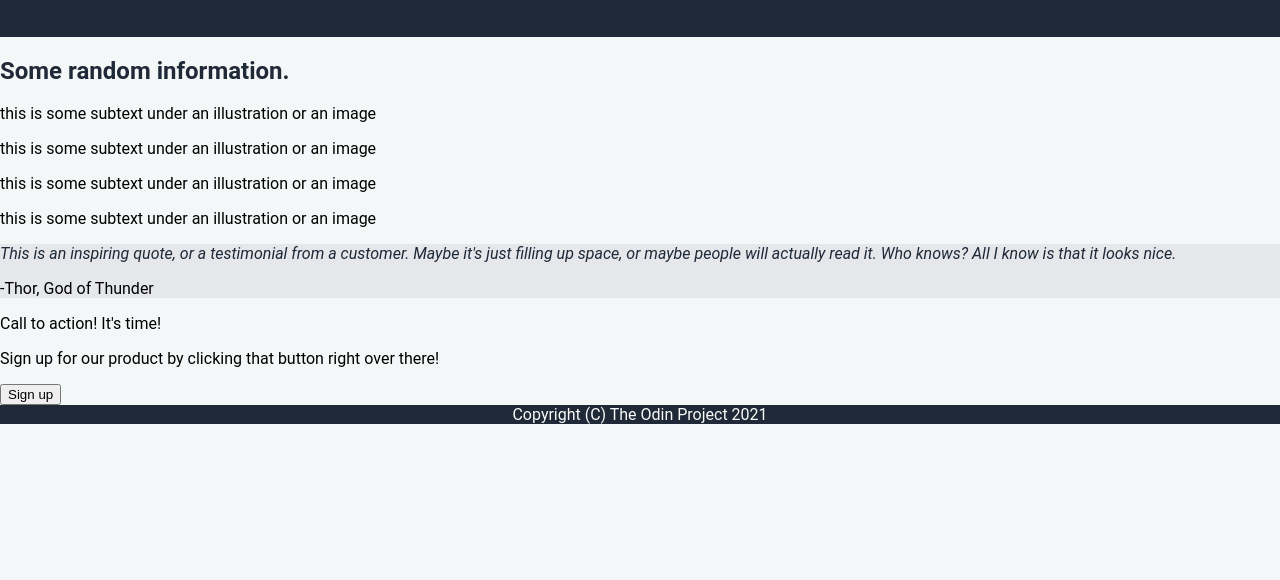
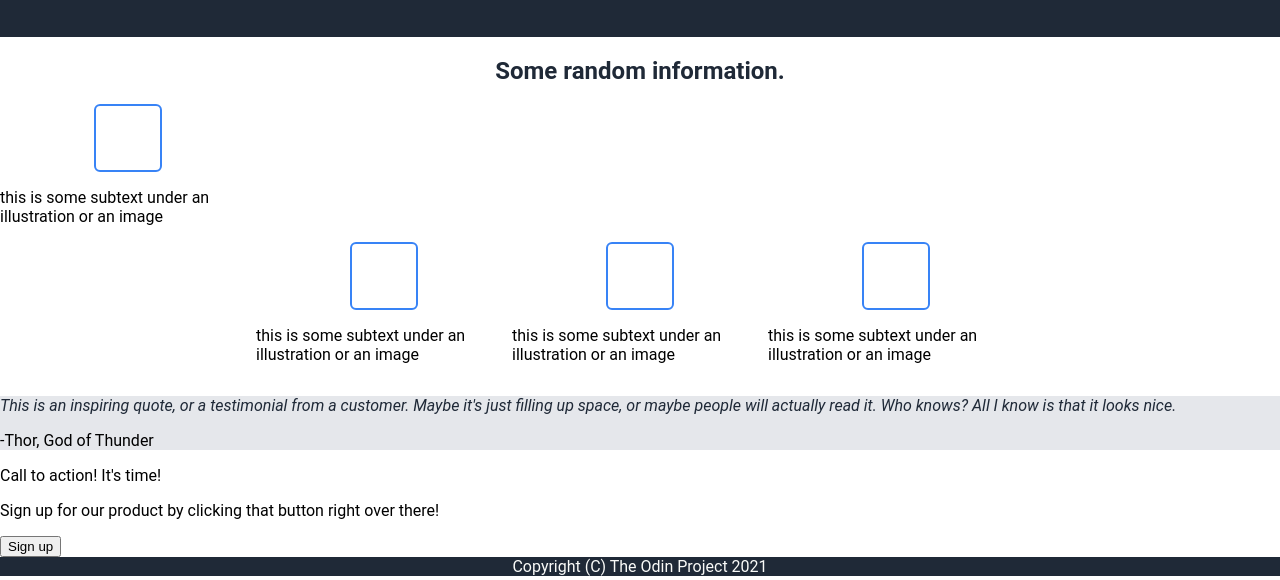
Before and after one commit to plamen5rov/TheOdinProject, a plain HTML site: page landing-page/index.html in a window 1280 px wide. Shown: the part 220-800 px from the top of the page. Drawn offline with Linux system fonts and the light colour scheme.

Commit message:
feat: add info-section css styling

```diff
--- a/landing-page/index.html
+++ b/landing-page/index.html
@@ -30,9 +30,14 @@
         </div>
       </section>
     </header>
-    <section>
+    <section id="info-section">
       <h2>Some random information.</h2>
       <div class="img-sub">
+        <div class="img-div"></div>
+        <p>this is some subtext under an illustration or an image</p>
+      </div>
+      <div class="img-row">
+        <div class="img-sub">
         <div class="img-div"></div>
         <p>this is some subtext under an illustration or an image</p>
       </div>
@@ -44,10 +49,8 @@
         <div class="img-div"></div>
         <p>this is some subtext under an illustration or an image</p>
       </div>
-      <div class="img-sub">
-        <div class="img-div"></div>
-        <p>this is some subtext under an illustration or an image</p>
       </div>
+
     </section>
     <section id="testimonial">
       <p id="quote">
--- a/landing-page/style.css
+++ b/landing-page/style.css
@@ -1,7 +1,7 @@
 body {
   height: 100vh;
   margin: 0;
-  background-color: rgb(244, 247, 247);
+  background-color: white;
   font-family: "Roboto", sans-serif;
   padding: 0;
 }
@@ -37,6 +37,7 @@ h2 {
   font-size: 36 px;
   font-weight: extra-bold;
   color: #1f2937;
+  text-align: center;
 }
 #header-section {
   display: flex;
@@ -75,6 +76,32 @@ h2 {
   align-self: center;
 }
 
+#info-section {
+  display: flex;
+  flex-direction: column;
+
+}
+.img-row {
+  display: flex;
+  justify-content: center;
+  align-items: center;
+}
+
+.img-div {
+  border: 2px solid #3883f6;
+  border-radius: 6px;
+  width: 4rem;
+  height: 4rem;
+}
+.img-sub {
+  display: flex;
+  flex-direction: column;
+  align-items: center;
+  justify-content: center;
+  width: 20%;
+  flex-wrap: nowrap;
+
+}
 #top-menu {
   display: flex;
   flex-direction: row;
```
